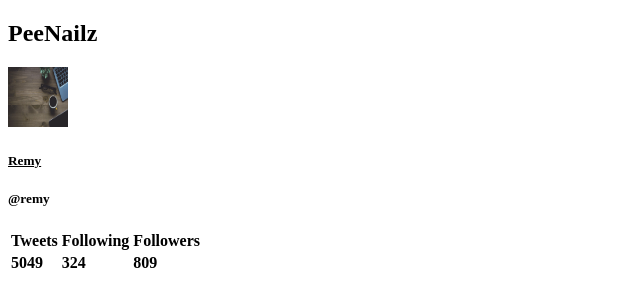
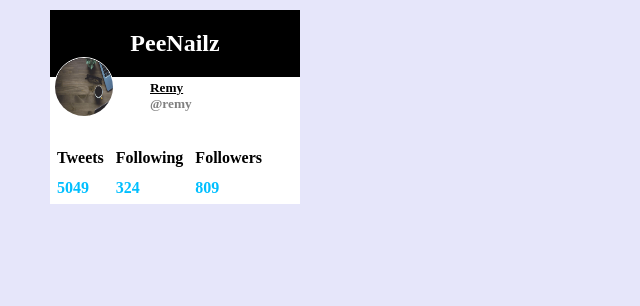
Before and after one commit to Sabastine-Aminaho/Twitter-Assignment, a plain HTML site: page index.html in a window 1280 px wide. Shown: the whole page, without its empty margins (0-640 px from the left). Drawn offline with Linux system fonts and the light colour scheme.

Commit message:
Update index.html

```diff
--- a/index.html
+++ b/index.html
@@ -3,7 +3,7 @@
   <head>
     <meta http-equiv="content-type" content="text/html; charset=utf-8" />
     <title></title>
-<link rel="stylesheet" href="Twitter.css">
+<link rel="stylesheet" href="style.css">
   </head>
   <body>
     <section>
```
